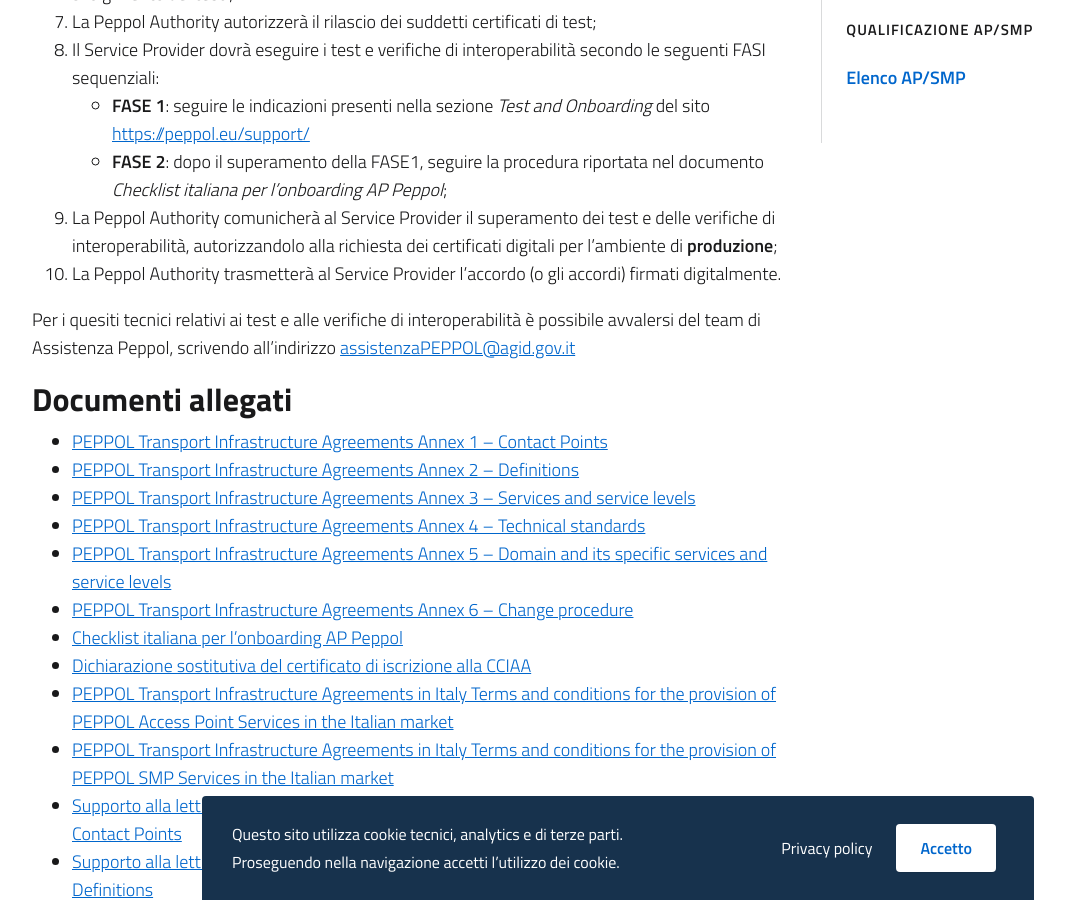
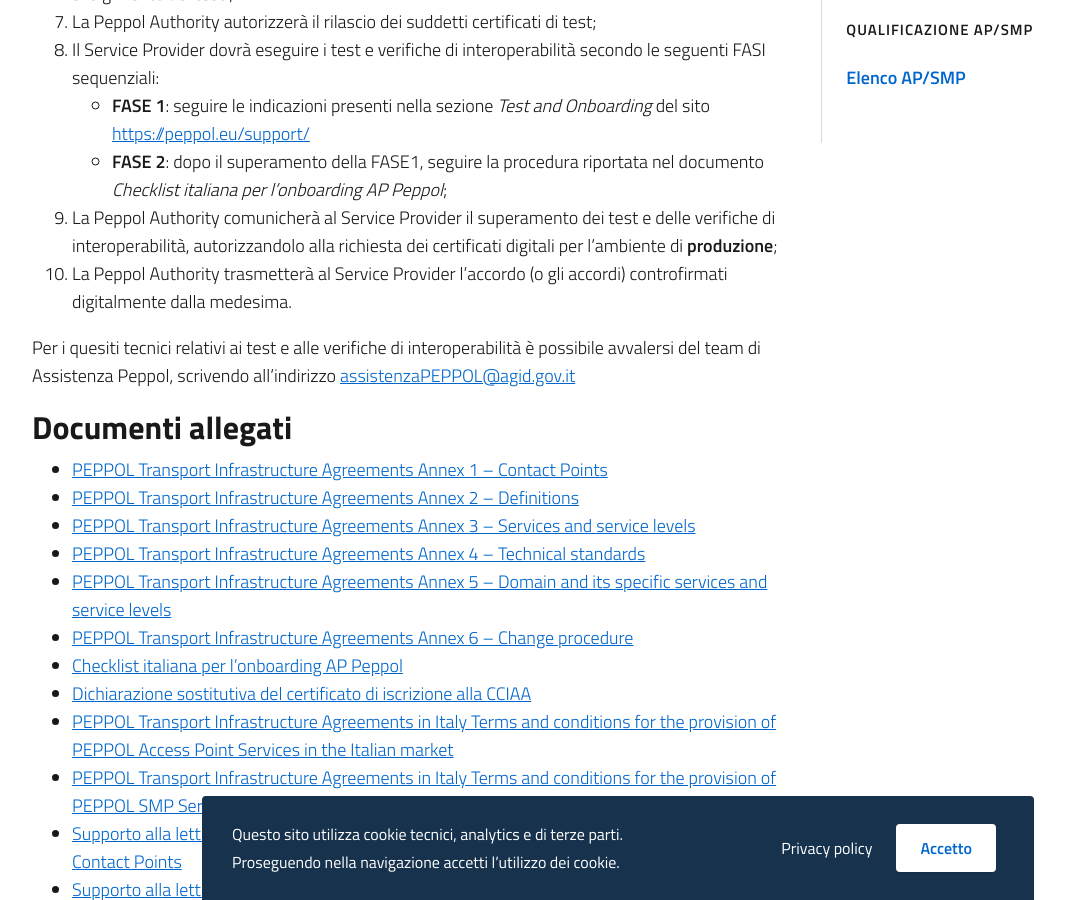
Before and after one commit to realeroberto/peppol.agid.gov.it, a Jekyll site: the page built from it/qualificazione-ap-smp/index.md, in a window 1280 px wide and 900 px high, scrolled down 890 px. Shown: the whole window, without its empty margins (22-1087 px from the left). Built offline with Jekyll 4.4.1, drawn with Linux system fonts in a browser that asks for light colours.

Commit message:
Improve wording

```diff
--- a/it/qualificazione-ap-smp/index.md
+++ b/it/qualificazione-ap-smp/index.md
@@ -25,7 +25,7 @@
     - **FASE 1**: seguire le indicazioni presenti nella sezione *Test and Onboarding* del sito [https://peppol.eu/support/](https://peppol.eu/support/)
     - **FASE 2**: dopo il superamento della FASE1, seguire la procedura riportata nel documento *Checklist italiana per l'onboarding AP Peppol*;
 9. La Peppol Authority comunicherà al Service Provider il superamento dei test e delle verifiche di interoperabilità, autorizzandolo alla richiesta dei certificati digitali per l'ambiente di **produzione**;
-10. La Peppol Authority trasmetterà al Service Provider l'accordo (o gli accordi) firmati digitalmente.
+10. La Peppol Authority trasmetterà al Service Provider l'accordo (o gli accordi) controfirmati digitalmente dalla medesima.
 
 Per i quesiti tecnici relativi ai test e alle verifiche di interoperabilità è possibile avvalersi del team di Assistenza Peppol, scrivendo all'indirizzo [assistenzaPEPPOL@agid.gov.it](mailto:assistenzaPEPPOL@agid.gov.it)
 
```
Also changed, not shown: en/qualification-ap-smp/index.md (+1 -1 lines).
